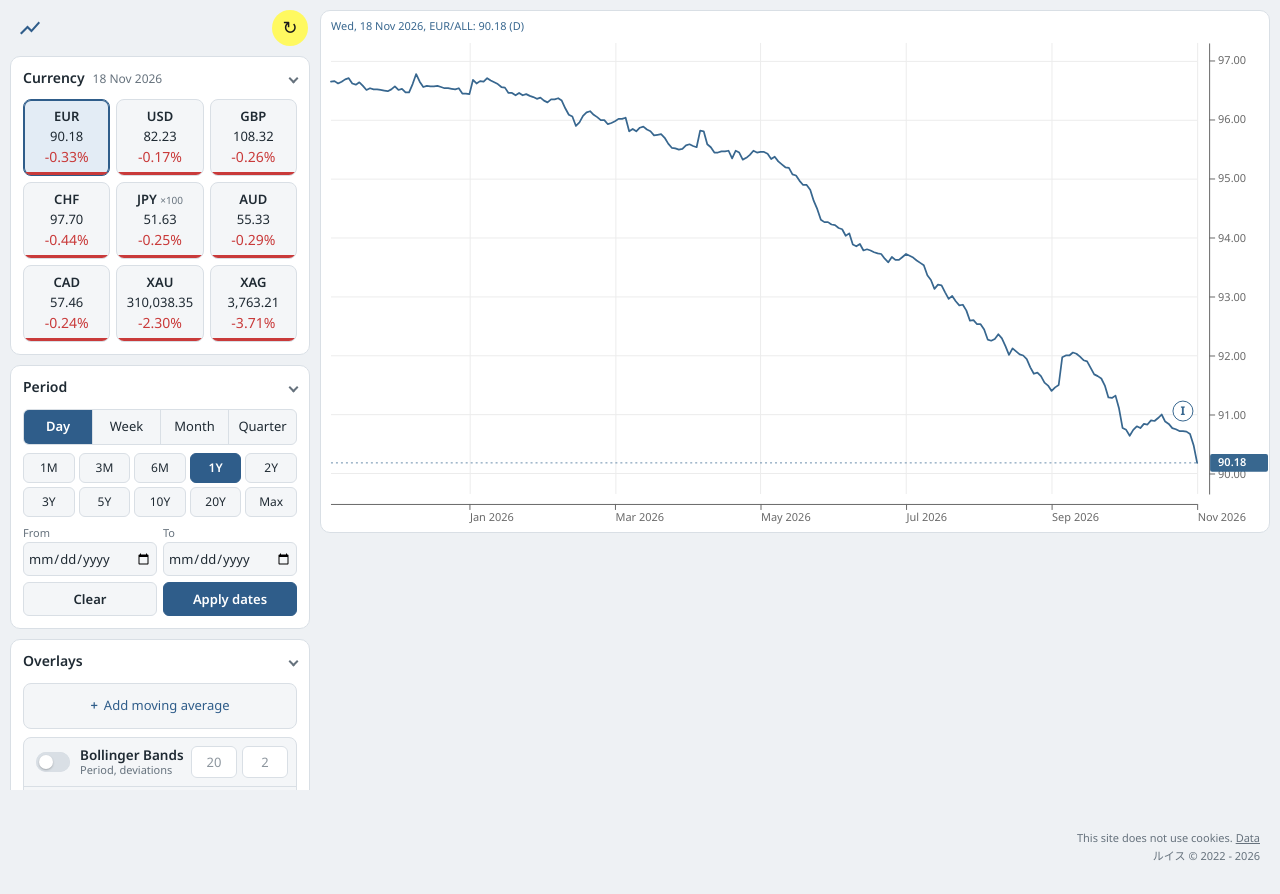
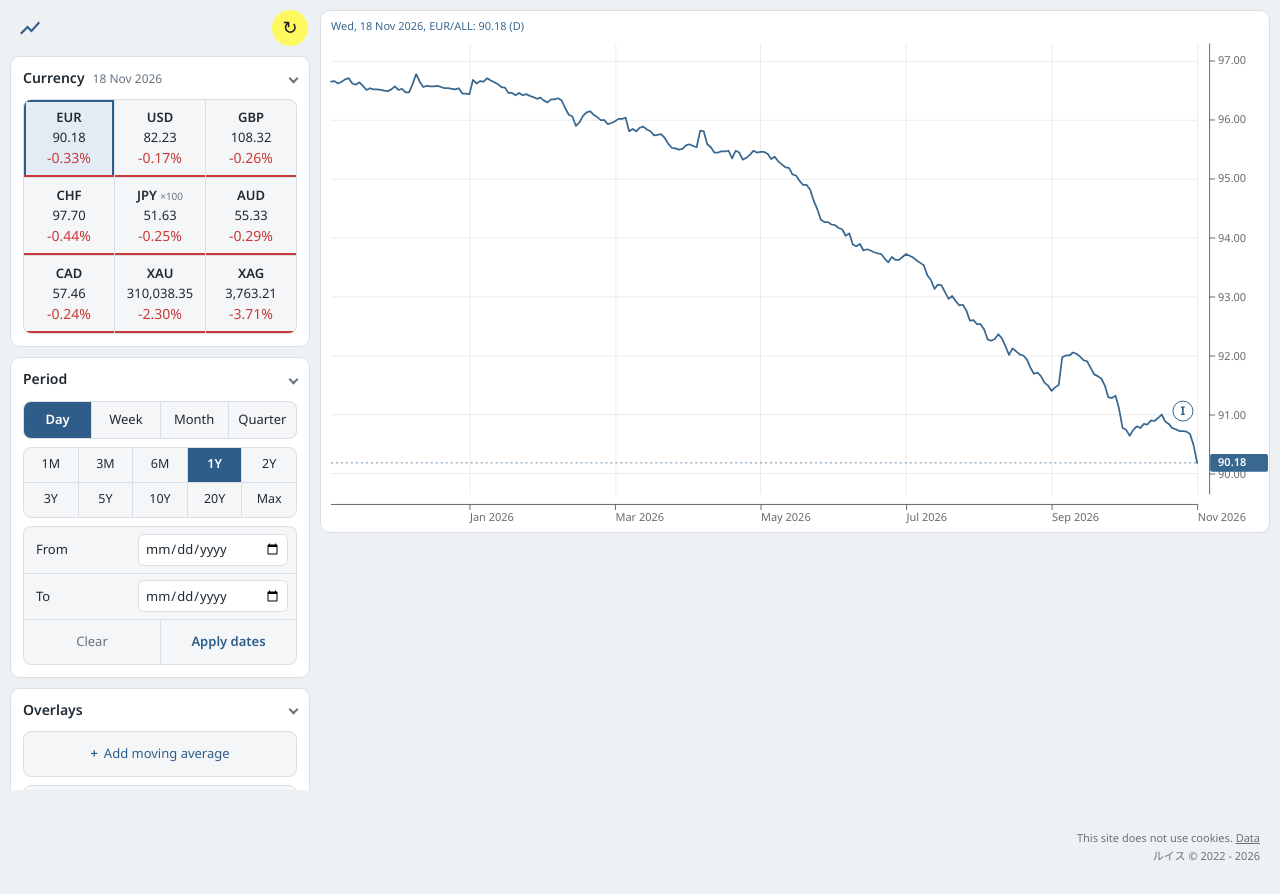
Before and after one commit to lslxslx/fx, a plain HTML site: page index.html in a window 1280 px wide. Drawn offline with nearby package versions, Linux system fonts and the light colour scheme.

Commit message:
Add files via upload

```diff
--- a/css.css
+++ b/css.css
@@ -505,32 +505,71 @@ input:checked + .toggle {
 	color: var(--accent-ink);
 }
 
-/* ===== Currency: a 3 x 3 rate board ============================================== */
+/* ===== Cell grids: currency, interval, range ======================================
+   One frame per group, hairlines between the cells (the gap shows the frame colour
+   underneath), the same surface as the option lists below. */
 
-.rate-board {
+.cell-grid {
 	display: grid;
-	grid-template-columns: repeat(3, 1fr);
-	gap: .6rem;
+	gap: 1px;
+	background: var(--rule);
+	border: 1px solid var(--rule);
+	border-radius: .8rem;
+	overflow: hidden;
 }
 
-.rate-board label {
+.cell-grid + .cell-grid,
+.cell-grid + .option-list {
+	margin-top: .8rem;
+}
+
+.cols-3 { grid-template-columns: repeat(3, 1fr); }
+.cols-4 { grid-template-columns: repeat(4, 1fr); }
+.cols-5 { grid-template-columns: repeat(5, 1fr); }
+
+.cell-grid label {
 	display: flex;
-	flex-direction: column;
 	align-items: center;
-	gap: .1rem;
-	padding: .7rem .2rem .8rem;
-	border: 1px solid var(--rule);
-	border-radius: .8rem;
+	justify-content: center;
 	background: var(--sunken);
 	cursor: pointer;
 	font-variant-numeric: tabular-nums;
-	text-align: center;
 	position: relative;
-	overflow: hidden;
 }
 
-.rate-board label:hover {
-	border-color: var(--accent);
+.cell-grid label:hover {
+	background: var(--surface);
+}
+
+/* interval and range: the chosen cell is filled with the accent */
+.segmented label {
+	height: 3.6rem;
+	font-size: 1.3rem;
+}
+
+.range-grid label {
+	height: 3.4rem;
+	font-size: 1.25rem;
+}
+
+.segmented input:checked + label,
+.range-grid input:checked + label {
+	background: var(--accent);
+	color: var(--accent-ink);
+	font-weight: 600;
+}
+
+/* a custom date range is active: the range buttons step back */
+.range-grid.inactive {
+	opacity: .4;
+}
+
+/* currency: code, rate, change; a thin line at the bottom shows the direction */
+.rate-board label {
+	flex-direction: column;
+	gap: .1rem;
+	padding: .8rem .2rem .9rem;
+	text-align: center;
 }
 
 .rate-board b {
@@ -554,15 +593,13 @@ input:checked + .toggle {
 	color: var(--muted);
 }
 
-/* the direction of the last change: a thin line along the bottom of the tile */
 .rate-board label::after {
 	content: '';
 	position: absolute;
 	left: 0;
 	right: 0;
 	bottom: 0;
-	height: 3px;
-	background: transparent;
+	height: 2px;
 }
 
 .rate-board label:has(.grc)::after {
@@ -575,8 +612,7 @@ input:checked + .toggle {
 
 .rate-board input:checked + label {
 	background: var(--accent-soft);
-	border-color: var(--accent);
-	box-shadow: inset 0 0 0 1px var(--accent);
+	box-shadow: inset 0 0 0 2px var(--accent);
 }
 
 .grc {
@@ -587,88 +623,55 @@ input:checked + .toggle {
 	color: var(--down) !important;
 }
 
-/* ===== Period ==================================================================== */
-
-.segmented {
+/* custom dates: a list with From, To and the two actions at the bottom */
+.field-row {
 	display: grid;
-	grid-template-columns: repeat(4, 1fr);
-	border: 1px solid var(--rule);
-	border-radius: .6rem;
-	overflow: hidden;
-	background: var(--sunken);
-	margin-bottom: .8rem;
-}
-
-.segmented label {
-	display: flex;
+	grid-template-columns: 1fr 15rem;
 	align-items: center;
-	justify-content: center;
-	height: 3.4rem;
+	gap: .8rem;
+	min-height: 4.6rem;
+	padding: 0 .8rem 0 1.2rem;
 	font-size: 1.3rem;
 	cursor: pointer;
 }
 
-.segmented label + input + label {
+.field-row + .field-row {
+	border-top: 1px solid var(--rule);
+}
+
+.field-row input {
+	height: 3.2rem;
+	background: var(--surface);
+	padding: 0 .6rem;
+}
+
+.option-actions {
+	display: grid;
+	grid-template-columns: 1fr 1fr;
+	border-top: 1px solid var(--rule);
+}
+
+.option-actions button {
+	min-height: 4.4rem;
+	font: inherit;
+	font-size: 1.3rem;
+	color: var(--muted);
+	background: none;
+	border: 0;
+	cursor: pointer;
+}
+
+.option-actions button + button {
 	border-left: 1px solid var(--rule);
 }
 
-.segmented input:checked + label {
-	background: var(--accent);
-	color: var(--accent-ink);
-	font-weight: 600;
+.option-actions button:hover {
+	background: var(--accent-soft);
 }
 
-.range-grid {
-	display: grid;
-	grid-template-columns: repeat(5, 1fr);
-	gap: .4rem;
-	margin-bottom: .8rem;
-}
-
-.range-grid label {
-	display: flex;
-	align-items: center;
-	justify-content: center;
-	height: 3rem;
-	font-size: 1.2rem;
-	border: 1px solid var(--rule);
-	border-radius: .6rem;
-	background: var(--sunken);
-	cursor: pointer;
-	font-variant-numeric: tabular-nums;
-}
-
-.range-grid label:hover {
-	border-color: var(--accent);
-}
-
-.range-grid input:checked + label {
-	background: var(--accent);
-	border-color: var(--accent);
-	color: var(--accent-ink);
+.option-actions .primary {
+	color: var(--accent);
 	font-weight: 600;
-}
-
-/* a custom date range is active: the range buttons step back */
-.range-grid.inactive {
-	opacity: .4;
-}
-
-.date-range {
-	display: grid;
-	grid-template-columns: 1fr 1fr;
-	gap: .6rem;
-}
-
-.field {
-	display: grid;
-	gap: .2rem;
-	font-size: 1.1rem;
-	color: var(--muted);
-}
-
-.field input {
-	padding: 0 .4rem;
 }
 
 /* ===== Overlays, indicators, tools: option lists ===================================
@@ -766,30 +769,13 @@ input:checked + .switch::after {
 	white-space: nowrap;
 }
 
-/* a row that belongs to the row above it (MACD histogram) */
-.option-row.sub {
-	min-height: 4rem;
-}
-
-.option-row.sub .switch {
-	padding-left: 3rem;
-}
-
-.option-row.sub .switch::after {
-	left: 3.3rem;
-}
-
-.option-row.sub .name {
-	font-weight: 400;
-}
-
 .params {
 	display: flex;
 	gap: .5rem;
 }
 
 .params input {
-	width: 4.6rem;
+	width: 4.2rem;
 	height: 3.2rem;
 	background: var(--surface);
 }
@@ -805,7 +791,7 @@ input:checked + .switch::after {
 /* moving averages: colour, type, period, remove */
 .ma-row {
 	display: grid;
-	grid-template-columns: 1rem 1fr 4.6rem 3.2rem;
+	grid-template-columns: 1rem 1fr 4.2rem 3.2rem;
 	gap: .8rem;
 	align-items: center;
 	min-height: 4.8rem;
--- a/index.html
+++ b/index.html
@@ -42,7 +42,7 @@
             <div id="cpanel">
                 <details class="section" id="sec-currency" open>
                     <summary>Currency <span class="summary-note" id="updated"></span></summary>
-                    <div id="currency" class="rate-board">
+                    <div id="currency" class="cell-grid cols-3 rate-board">
                         <input type="radio" name="currency" id="EUR" value="EUR" checked><label for="EUR"><b>EUR</b><span class="rate" data-rate="EUR">…</span><span class="change" data-percent="EUR"></span></label>
                         <input type="radio" name="currency" id="USD" value="USD"><label for="USD"><b>USD</b><span class="rate" data-rate="USD">…</span><span class="change" data-percent="USD"></span></label>
                         <input type="radio" name="currency" id="GBP" value="GBP"><label for="GBP"><b>GBP</b><span class="rate" data-rate="GBP">…</span><span class="change" data-percent="GBP"></span></label>
@@ -57,13 +57,13 @@
 
                 <details class="section" id="sec-period" open>
                     <summary>Period</summary>
-                    <div class="segmented" role="radiogroup" aria-label="Interval">
+                    <div class="cell-grid cols-4 segmented" role="radiogroup" aria-label="Interval">
                         <input type="radio" name="interval" id="daily" value="daily" checked><label for="daily" title="Daily">Day</label>
                         <input type="radio" name="interval" id="weekly" value="wave"><label for="weekly" title="Weekly (average of the week)">Week</label>
                         <input type="radio" name="interval" id="monthly" value="mave"><label for="monthly" title="Monthly (average of the month)">Month</label>
                         <input type="radio" name="interval" id="quarterly" value="quave"><label for="quarterly" title="Quarterly (average of the quarter)">Quarter</label>
                     </div>
-                    <div class="range-grid" id="range" role="radiogroup" aria-label="Range">
+                    <div class="cell-grid cols-5 range-grid" id="range" role="radiogroup" aria-label="Range">
                             <input type="radio" name="ix" id="ix1" value="1"><label for="ix1">1M</label>
                             <input type="radio" name="ix" id="ix3" value="3"><label for="ix3">3M</label>
                             <input type="radio" name="ix" id="ix6" value="6"><label for="ix6">6M</label>
@@ -75,11 +75,13 @@
                             <input type="radio" name="ix" id="ix240" value="240"><label for="ix240">20Y</label>
                             <input type="radio" name="ix" id="ix0" value="0"><label for="ix0">Max</label>
                     </div>
-                    <div class="date-range">
-                        <label class="field"><span>From</span><input type="date" min="1991-01-01" id="start"></label>
-                        <label class="field"><span>To</span><input type="date" min="1991-01-01" id="end"></label>
-                        <button type="button" id="range-clear" class="button quiet">Clear</button>
-                        <button type="button" id="range-apply" class="button">Apply dates</button>
+                    <div class="option-list date-range">
+                        <label class="field-row"><span>From</span><input type="date" min="1991-01-01" id="start"></label>
+                        <label class="field-row"><span>To</span><input type="date" min="1991-01-01" id="end"></label>
+                        <div class="option-actions">
+                            <button type="button" id="range-clear">Clear</button>
+                            <button type="button" id="range-apply" class="primary">Apply dates</button>
+                        </div>
                     </div>
                 </details>
 
@@ -108,8 +110,8 @@
                             <input type="checkbox" id="macd"><label for="macd" class="switch"><span class="name">MACD</span><span class="desc">Momentum</span></label>
                             <span class="params"><input type="text" inputmode="numeric" id="macd_fast" placeholder="8" title="MACD fast period" aria-label="MACD fast period"><input type="text" inputmode="numeric" id="macd_slow" placeholder="17" title="MACD slow period" aria-label="MACD slow period"><input type="text" inputmode="numeric" id="macd_signal" placeholder="9" title="MACD signal period" aria-label="MACD signal period"></span>
                         </div>
-                        <div class="option-row sub">
-                            <input type="checkbox" id="macdh"><label for="macdh" class="switch"><span class="name">Histogram</span><span class="desc">MACD minus signal</span></label>
+                        <div class="option-row">
+                            <input type="checkbox" id="macdh"><label for="macdh" class="switch"><span class="name">MACD histogram</span><span class="desc">MACD minus signal</span></label>
                             <span class="params"></span>
                         </div>
                         <div class="option-row">
```
